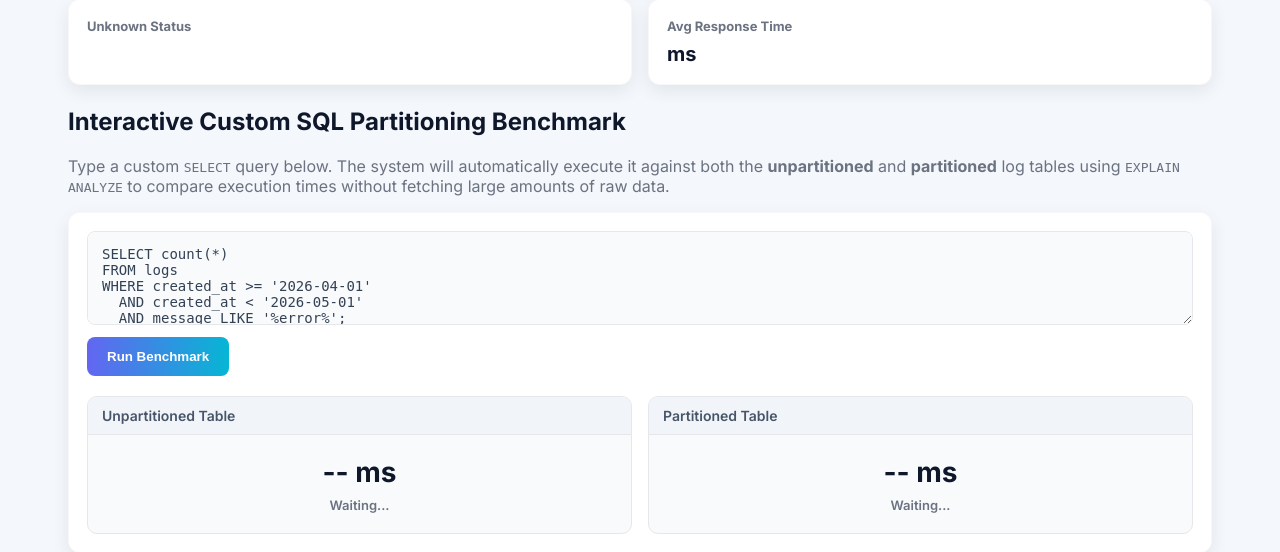
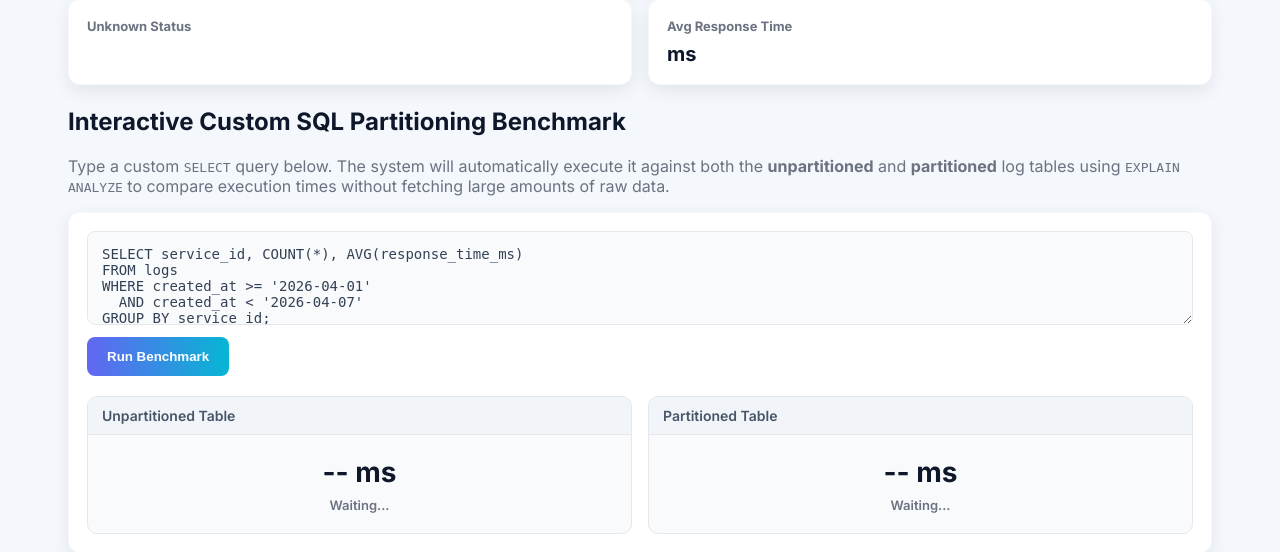
Before and after one commit to Hassan-Sajjad72/log-management-analytics-system, a Flask app: page / in a window 1280 px wide. Shown: the part 354-906 px from the top of the page. Run offline with Flask 3, Linux system fonts and the light colour scheme; data that the repository does not hold is empty; some libraries are stand-ins or nearby versions.

Commit message:
fix: update benchmark default query to aggregation over a week for stronger partition speedup demonstration

```diff
--- a/backend/db.py
+++ b/backend/db.py
@@ -21,7 +21,10 @@
     conn = get_connection()
     try:
         with conn.cursor() as cursor:
-            cursor.execute(query, params or ())
+            if params is not None:
+                cursor.execute(query, params)
+            else:
+                cursor.execute(query)
             return cursor.fetchall()
     finally:
         conn.close()
@@ -30,7 +33,10 @@
     conn = get_connection()
     try:
         with conn.cursor() as cursor:
-            cursor.execute(query, params or ())
+            if params is not None:
+                cursor.execute(query, params)
+            else:
+                cursor.execute(query)
             return cursor.fetchone()
     finally:
         conn.close()
--- a/backend/templates/dashboard.html
+++ b/backend/templates/dashboard.html
@@ -65,11 +65,11 @@
 
 <div class="custom-benchmark-section">
     <div class="custom-query-input">
-        <textarea id="custom-sql-input" rows="4" spellcheck="false" placeholder="Enter your SELECT query here...">SELECT count(*)
+        <textarea id="custom-sql-input" rows="4" spellcheck="false" placeholder="Enter your SELECT query here...">SELECT service_id, COUNT(*), AVG(response_time_ms)
 FROM logs
 WHERE created_at >= '2026-04-01'
-  AND created_at < '2026-05-01'
-  AND message LIKE '%error%';</textarea>
+  AND created_at < '2026-04-07'
+GROUP BY service_id;</textarea>
         <button id="run-custom-benchmark" class="primary-button">Run Benchmark</button>
     </div>
 
```
